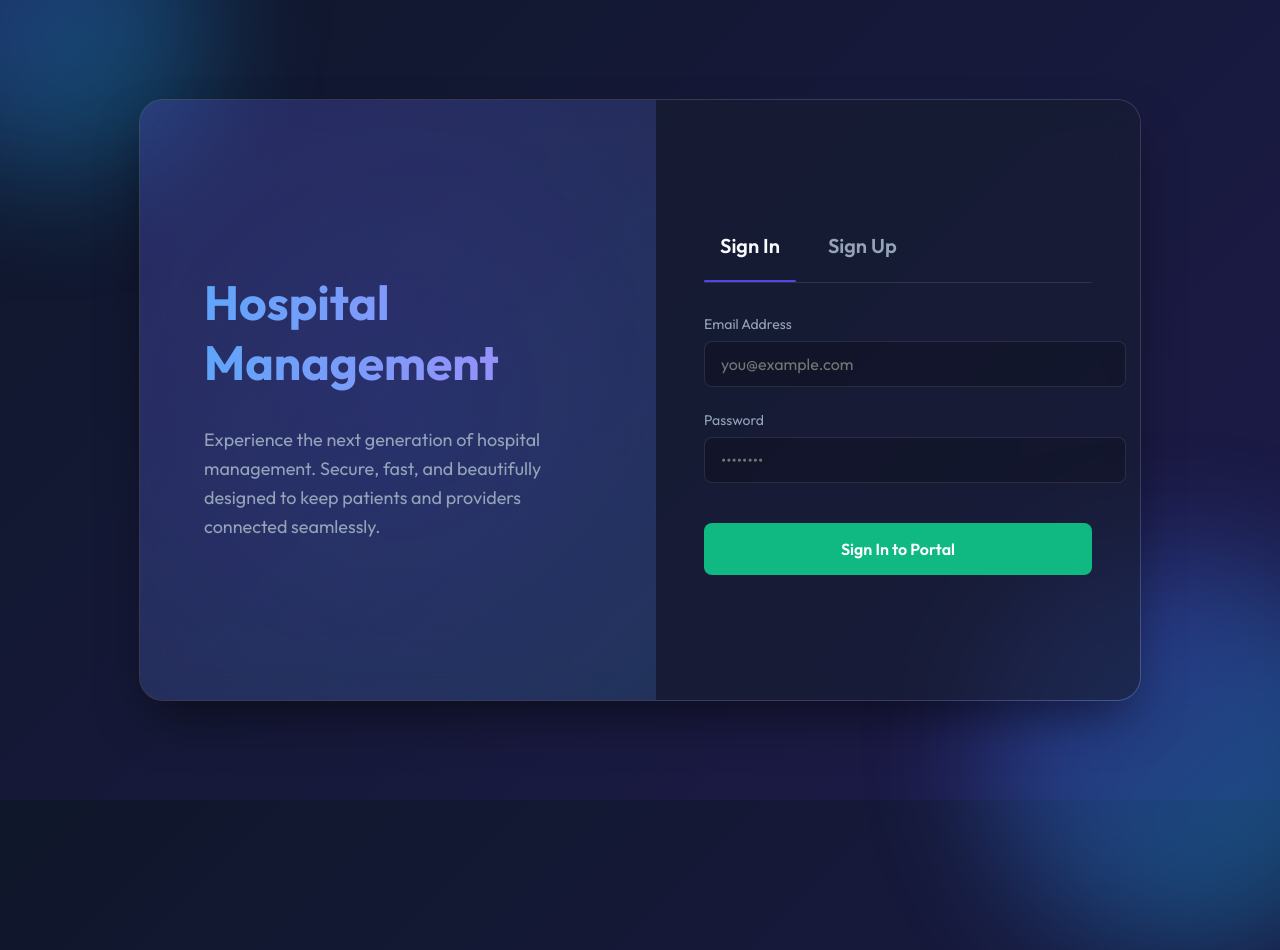
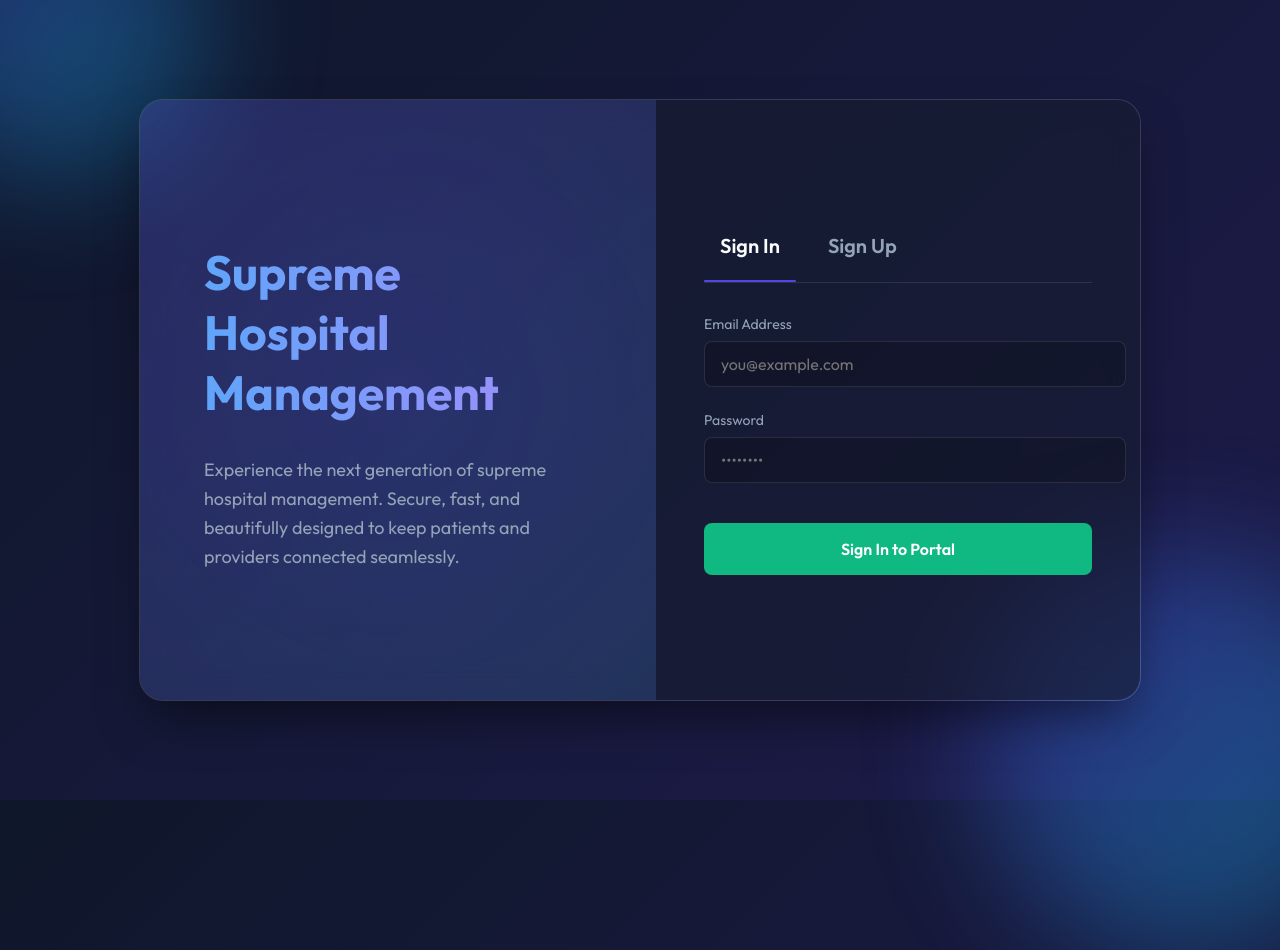
Before and after one commit to sahanasahana21439-collab/Hospital_Management, a Next.js app in the folder frontend/: page / in a window 1280 px wide. Shown: the top 950 px of the page. Built offline with nearby package versions, Linux system fonts and the light colour scheme.

Commit message:
Update app name to Supreme Hospital Management

```diff
--- a/frontend/src/app/layout.js
+++ b/frontend/src/app/layout.js
@@ -12,7 +12,7 @@ const geistMono = Geist_Mono({
 });
 
 export const metadata = {
-  title: "Hospital Management",
+  title: "Supreme Hospital Management",
   description: "Advanced Hospital Management System",
 };
 
--- a/frontend/src/app/page.js
+++ b/frontend/src/app/page.js
@@ -49,9 +49,9 @@ export default function Home() {
 
         {/* Left Side: Information */}
         <div className="auth-info">
-          <h1>Hospital Management</h1>
+          <h1>Supreme Hospital Management</h1>
           <p>
-            Experience the next generation of hospital management. Secure, fast,
+            Experience the next generation of supreme hospital management. Secure, fast,
             and beautifully designed to keep patients and providers connected seamlessly.
           </p>
         </div>
```
